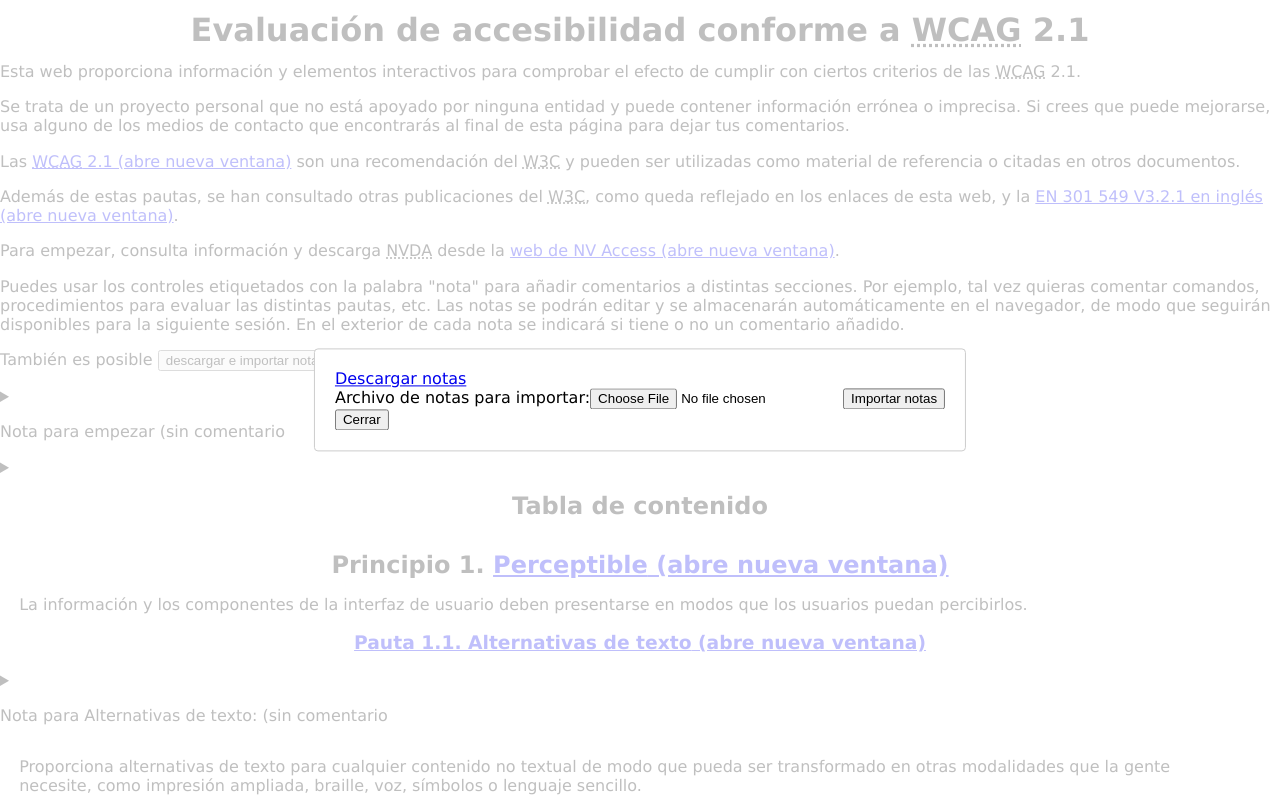
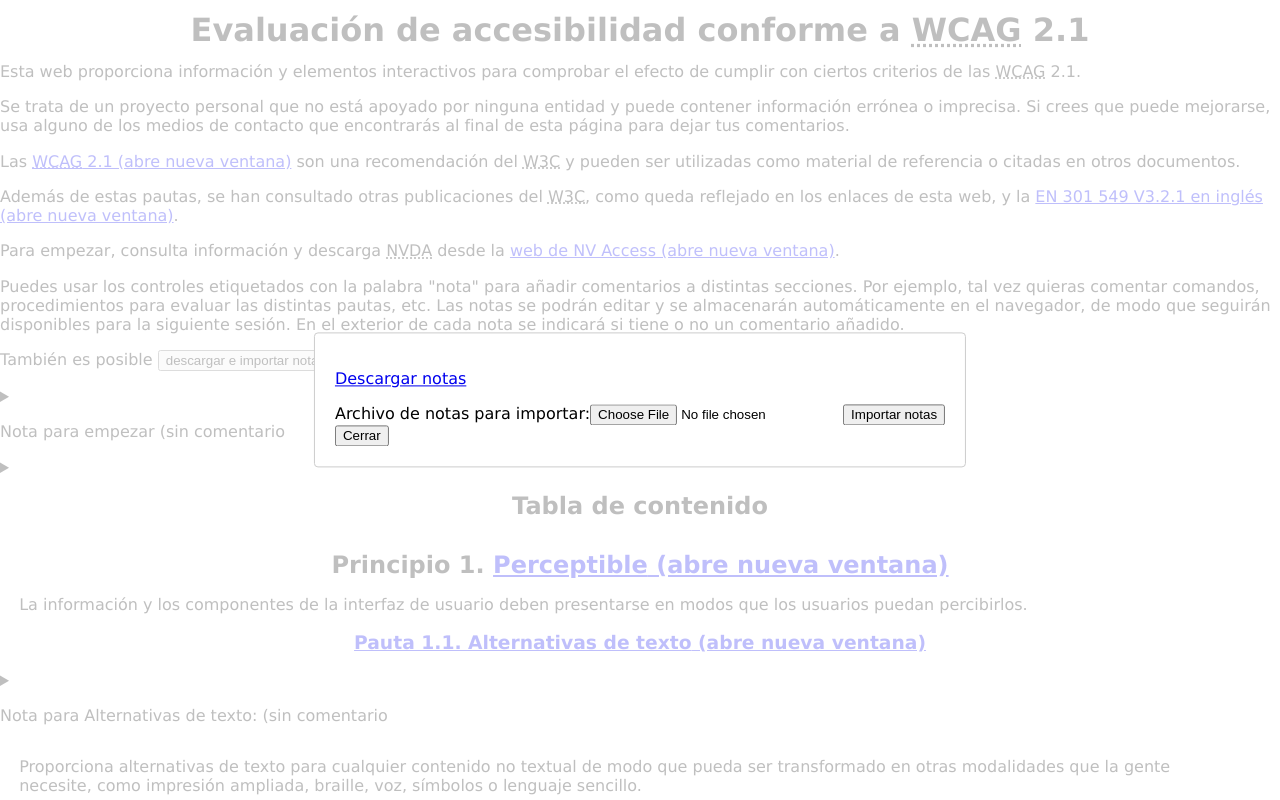
Before and after one commit to nvdaes/weba11y, a React (Create React App) app: page / in a window 1280 px wide. Both pictures are taken after a click on the button "descargar e importar notas". Shown: the top 800 px of the page. Built offline with nearby package versions, Linux system fonts and the light colour scheme.

Commit message:
Improve exportNotes: use p for download link

```diff
--- a/src/components/complex/exportNotes.js
+++ b/src/components/complex/exportNotes.js
@@ -30,7 +30,7 @@ const Dialog = () =>{
 
 	return (
 		<>
-		<a download="nvda.json" href={`data:application/json;charset=utf-8,${encodeURIComponent(JSON.stringify(localStorage))}`}>Descargar notas</a>
+		<p><a download="nvda.json" href={`data:application/json;charset=utf-8,${encodeURIComponent(JSON.stringify(localStorage))}`}>Descargar notas</a></p>
 		<form onSubmit={handleSubmit}>
 		<label>Archivo de notas para importar:
 		<input type="file" accept=".json" required onChange={handleChange} />
```
